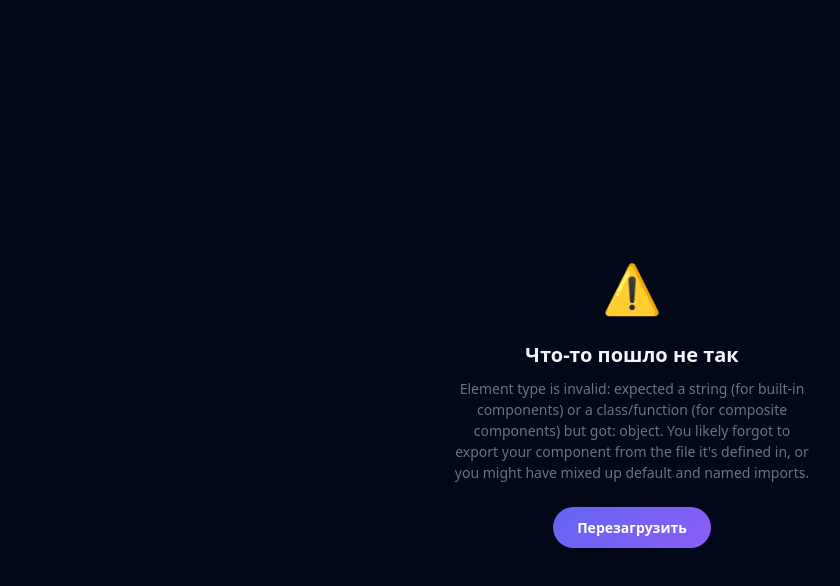
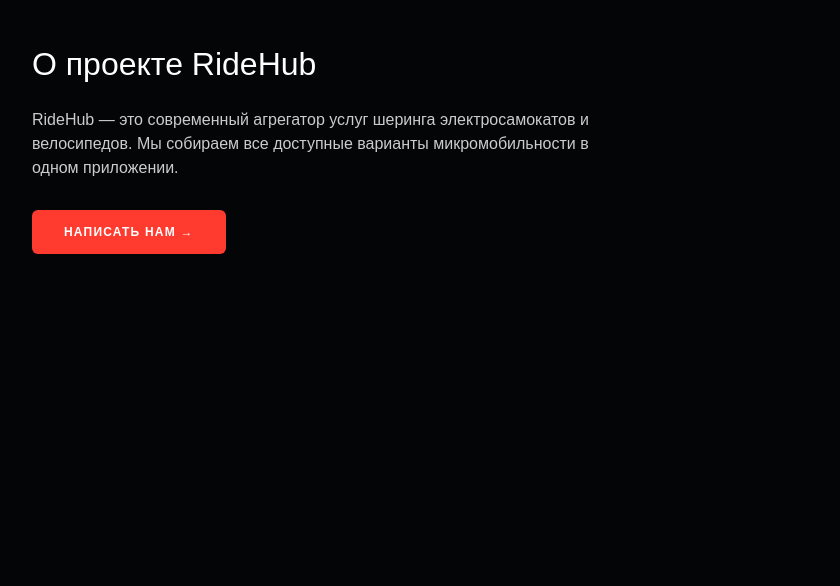
Before and after one commit to serikdosjan7-coder/aggregator-app, a Next.js app: page /about in a window 1280 px wide. Shown: the top 586 px of the page, without its empty margins (8-848 px from the left). Built offline with nearby package versions, Linux system fonts and the light colour scheme.

Commit message:
fix: clean react component for about page without errors

```diff
--- a/app/about/page.tsx
+++ b/app/about/page.tsx
@@ -0,0 +1,34 @@
+"use client";
+
+import Link from "next/link";
+
+export default function AboutPage() {
+  return (
+    <div style={{ padding: "40px", fontFamily: "sans-serif", color: "#fff" }}>
+      <h1 style={{ fontSize: "32px", marginBottom: "20px" }}>О проекте RideHub</h1>
+      <p style={{ fontSize: "16px", marginBottom: "30px", color: "#ccc", maxWidth: "600px" }}>
+        RideHub — это современный агрегатор услуг шеринга электросамокатов и велосипедов.
+        Мы собираем все доступные варианты микромобильности в одном приложении.
+      </p>
+
+      <Link
+        href="/contacts"
+        style={{
+          display: "inline-flex",
+          alignItems: "center",
+          padding: "13px 32px",
+          background: "#FF3B30",
+          borderRadius: 6,
+          fontSize: 12,
+          fontWeight: 700,
+          letterSpacing: ".1em",
+          textTransform: "uppercase",
+          color: "#fff",
+          textDecoration: "none"
+        }}
+      >
+        Написать нам →
+      </Link>
+    </div>
+  );
+}
```
